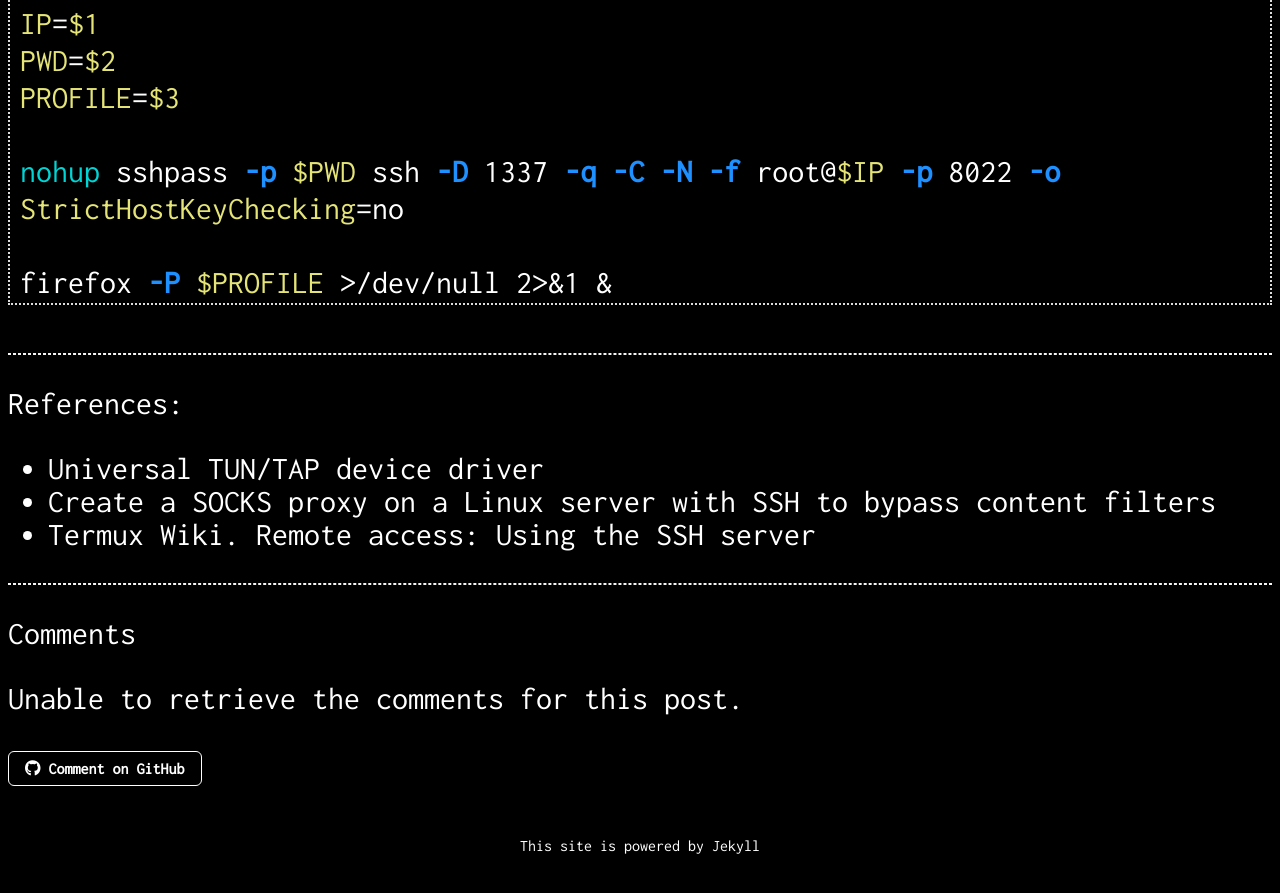
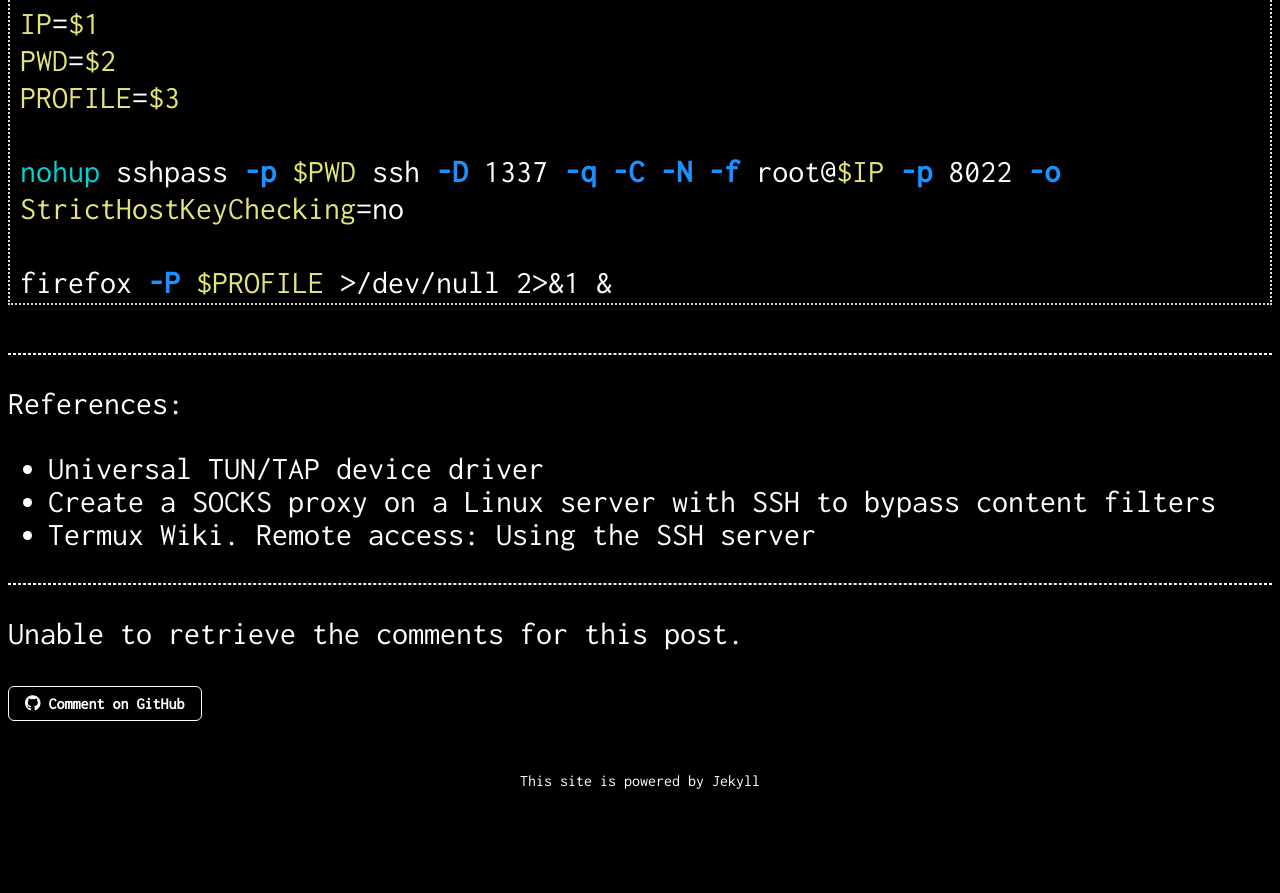
Before and after one commit to giulianopz/giulianopz.github.io, a Jekyll site: the page built from _posts/2023-09-26-how-to-bypass-vpn.md, in a window 1280 px wide and 900 px high, scrolled down 5160 px. Shown: the top 893 px of the window. Built offline with Jekyll 4.4.1, drawn with Linux system fonts in a browser that asks for light colours; nearby versions of some CDN libraries; after the commit the page ends 5995 px from its top, so only the background shows below that.

Commit message:
Remove redundant comments section title

```diff
--- a/_includes/comments.html
+++ b/_includes/comments.html
@@ -2,8 +2,7 @@
 {% assign issue_id = include.issue_id %}
 
 <section id="comments">
-    <p>Comments</p>
-    <p><span id="comments-count" style="font-size: 1.5rem;"></span></p>
+    <p><span id="comments-count"></span></p>
     <div id="comments-wrapper">
         Loading...
     </div>
```
